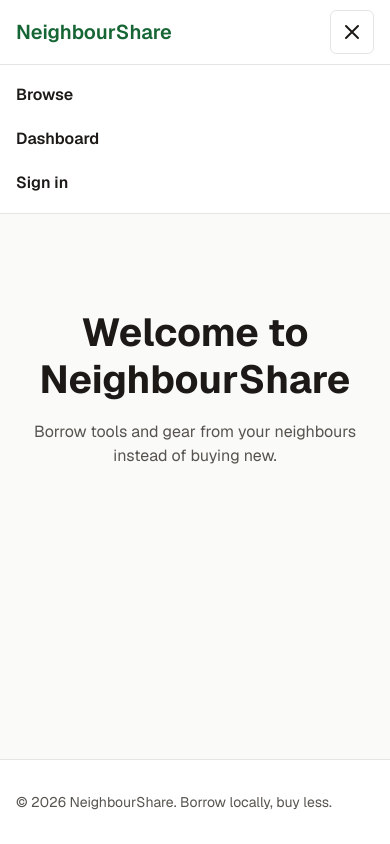
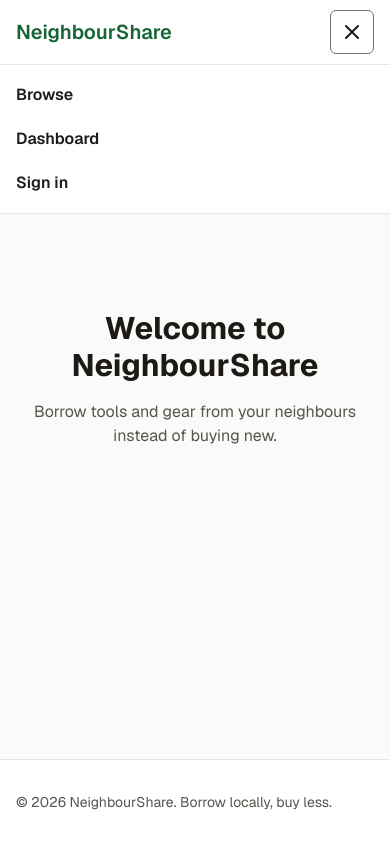
Before and after one commit to LuthandoNgombane/wdd430-team-project, a Next.js app in the folder neighbourshare/: page / in a window 390 px wide. Both pictures are taken after a click on the button "Open menu". Built offline with nearby package versions, Linux system fonts and the light colour scheme.

Commit message:
Fix 320px overflow on home h1 and always render mobile menu panel

```diff
--- a/neighbourshare/app/page.tsx
+++ b/neighbourshare/app/page.tsx
@@ -2,7 +2,7 @@
 export default function Home() {
   return (
     <div className="py-16 text-center">
-      <h1 className="text-[2.4375rem] font-bold">Welcome to NeighbourShare</h1>
+      <h1 className="break-words text-[1.9375rem] font-bold sm:text-[2.4375rem]">Welcome to NeighbourShare</h1>
       <p className="mx-auto mt-4 max-w-prose text-muted">
         Borrow tools and gear from your neighbours instead of buying new.
       </p>
--- a/neighbourshare/components/layout/header.tsx
+++ b/neighbourshare/components/layout/header.tsx
@@ -15,6 +15,7 @@ export function Header({ isSignedIn = false }: { isSignedIn?: boolean }) {
   const buttonRef = useRef<HTMLButtonElement>(null);
   const pathname = usePathname();
 
+  // Placeholder
   const authLink = isSignedIn
     ? { href: "/api/auth/signout", label: "Sign out" }
     : { href: "/signin", label: "Sign in" };
@@ -35,7 +36,7 @@ export function Header({ isSignedIn = false }: { isSignedIn?: boolean }) {
       onKeyDown={handleKeyDown}
       className="sticky top-0 z-50 border-b border-border bg-surface"
     >
-      <Container className="flex h-16 items-center justify-between">
+      <Container className="flex h-16 items-center justify-between gap-4">
         <Link href="/" className="min-w-0 truncate text-xl font-semibold text-primary">
           NeighbourShare
         </Link>
@@ -48,7 +49,7 @@ export function Header({ isSignedIn = false }: { isSignedIn?: boolean }) {
                 <Link
                   href={link.href}
                   aria-current={isActive(link.href) ? "page" : undefined}
-                  className="inline-flex min-h-11 items-center font-semibold text-foreground hover:text-primary aria-[current=page]:text-primary aria-[current=page]:underline underline-offset-4"
+                  className="inline-flex min-h-11 items-center font-semibold text-foreground underline-offset-4 hover:text-primary-hover aria-[current=page]:text-primary aria-[current=page]:underline"
                 >
                   {link.label}
                 </Link>
@@ -64,11 +65,19 @@ export function Header({ isSignedIn = false }: { isSignedIn?: boolean }) {
           aria-expanded={open}
           aria-controls="mobile-menu"
           onClick={() => setOpen((o) => !o)}
-          className="inline-flex min-h-11 min-w-11 items-center justify-center rounded-md border border-border text-foreground md:hidden"
+          className="inline-flex min-h-11 min-w-11 shrink-0 items-center justify-center rounded-md border border-input-border text-foreground md:hidden"
         >
           <span className="sr-only">{open ? "Close menu" : "Open menu"}</span>
-          <svg aria-hidden="true" width="24" height="24" viewBox="0 0 24 24" fill="none"
-               stroke="currentColor" strokeWidth="2" strokeLinecap="round">
+          <svg
+            aria-hidden="true"
+            width="24"
+            height="24"
+            viewBox="0 0 24 24"
+            fill="none"
+            stroke="currentColor"
+            strokeWidth="2"
+            strokeLinecap="round"
+          >
             {open ? (
               <path d="M6 6l12 12M18 6L6 18" />
             ) : (
@@ -79,8 +88,12 @@ export function Header({ isSignedIn = false }: { isSignedIn?: boolean }) {
       </Container>
 
       {/* Mobile menu panel */}
-      {open && (
-        <nav id="mobile-menu" aria-label="Main" className="border-t border-border bg-surface md:hidden">
+      <nav
+        id="mobile-menu"
+        aria-label="Main"
+        hidden={!open}
+        className="border-t border-border bg-surface md:hidden"
+      >
         <Container>
           <ul className="flex flex-col py-2">
             {links.map((link) => (
@@ -98,7 +111,6 @@ export function Header({ isSignedIn = false }: { isSignedIn?: boolean }) {
           </ul>
         </Container>
       </nav>
-      )}
     </header>
   );
 }
```
Lines whose indentation alone changed are shown as unchanged.
